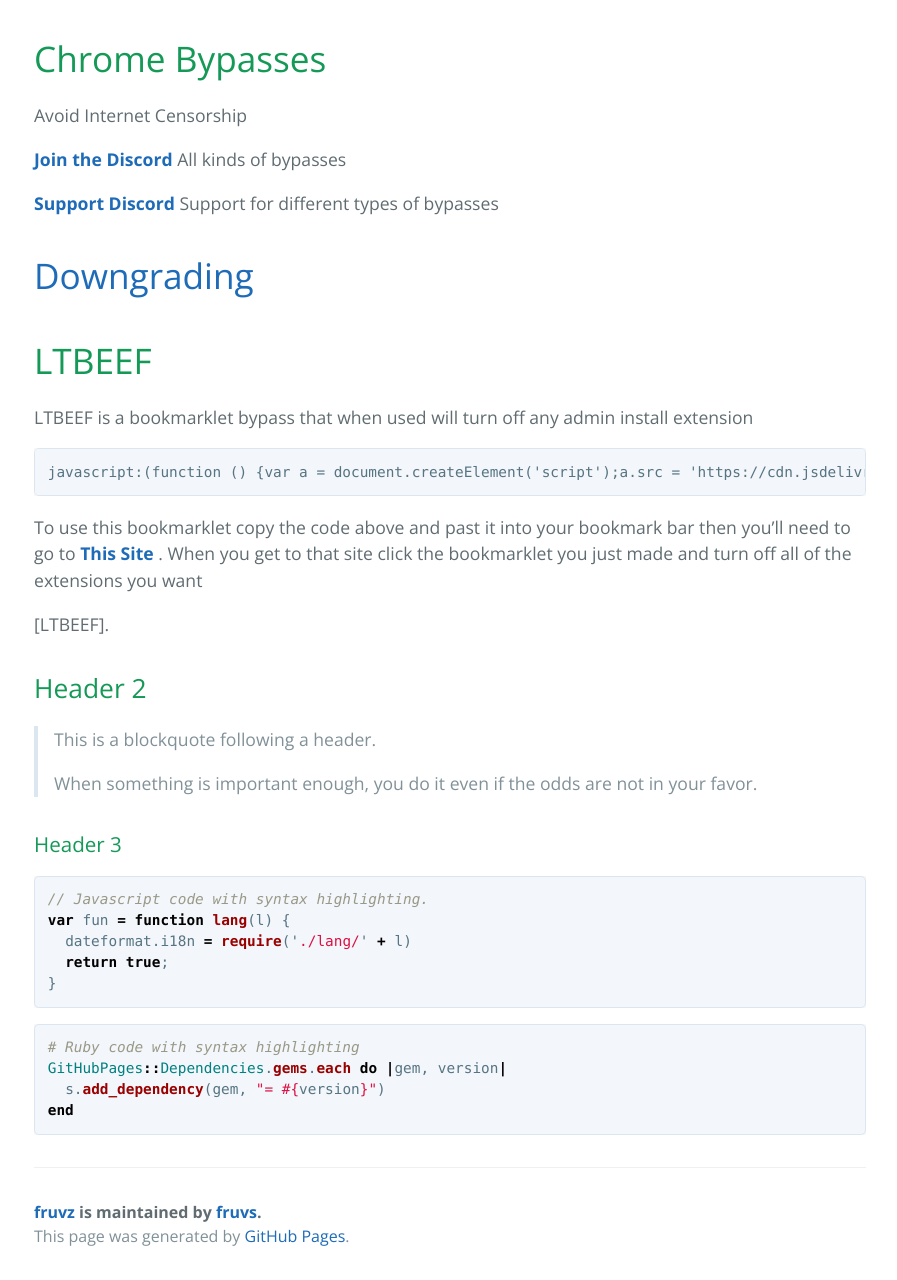
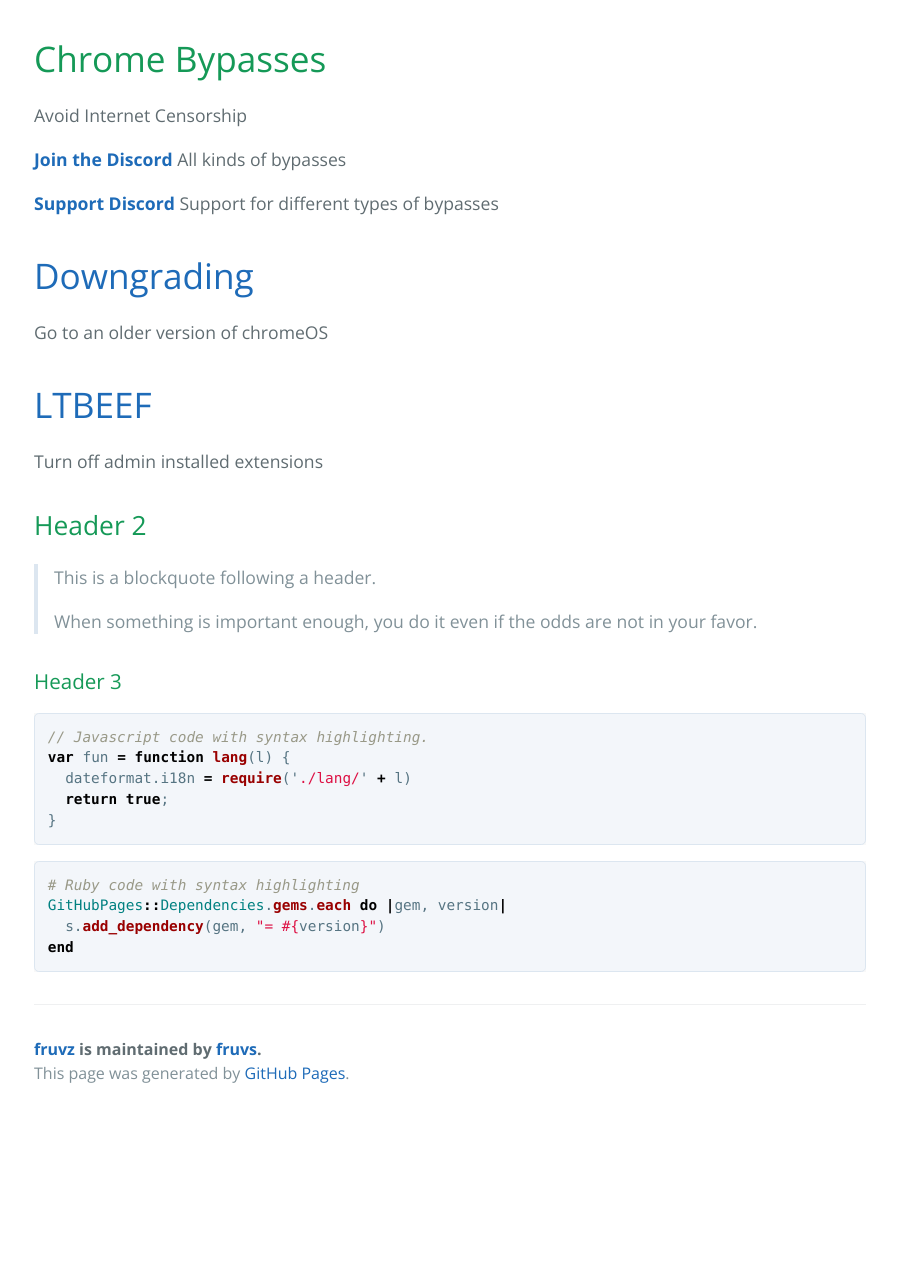
Before and after one commit to fruvs/fruvz, a Jekyll site: the page built from index.md, in a window 1280 px wide. Shown: the whole page, without its empty margins (190-1087 px from the left). Built offline with Jekyll 4.4.1, drawn with Linux system fonts in a browser that asks for light colours; our own code applies the rules of GitHub Pages for plain Markdown files; after the commit the page ends 1117 px from its top, so only the background shows below that.

Commit message:
Update index.md

````diff
--- a/index.md
+++ b/index.md
@@ -9,23 +9,13 @@
     Support for different types of bypasses
 
 # [Downgrading](./downgrading.html)
+Go to an older version of chromeOS
 
 
 
+# [LTBEEF](./ext-remover)
+Turn off admin installed extensions
 
-
-
-# LTBEEF
-
-LTBEEF is a bookmarklet bypass that when used will turn
-off any admin install extension
-```
-javascript:(function () {var a = document.createElement('script');a.src = 'https://cdn.jsdelivr.net/gh/FogNetwork/Ingot@latest/ingot.min.js';document.body.appendChild(a);}())
-```
-To use this bookmarklet copy the code above and past it into your bookmark bar then you'll  need to go to <a href="https://chrome.google.com/webstorex"> **This Site** </a>. When you get to that site click the bookmarklet you just made and turn off all of the extensions you want
-
-
-[LTBEEF].
 ## Header 2
 
 > This is a blockquote following a header.
````
